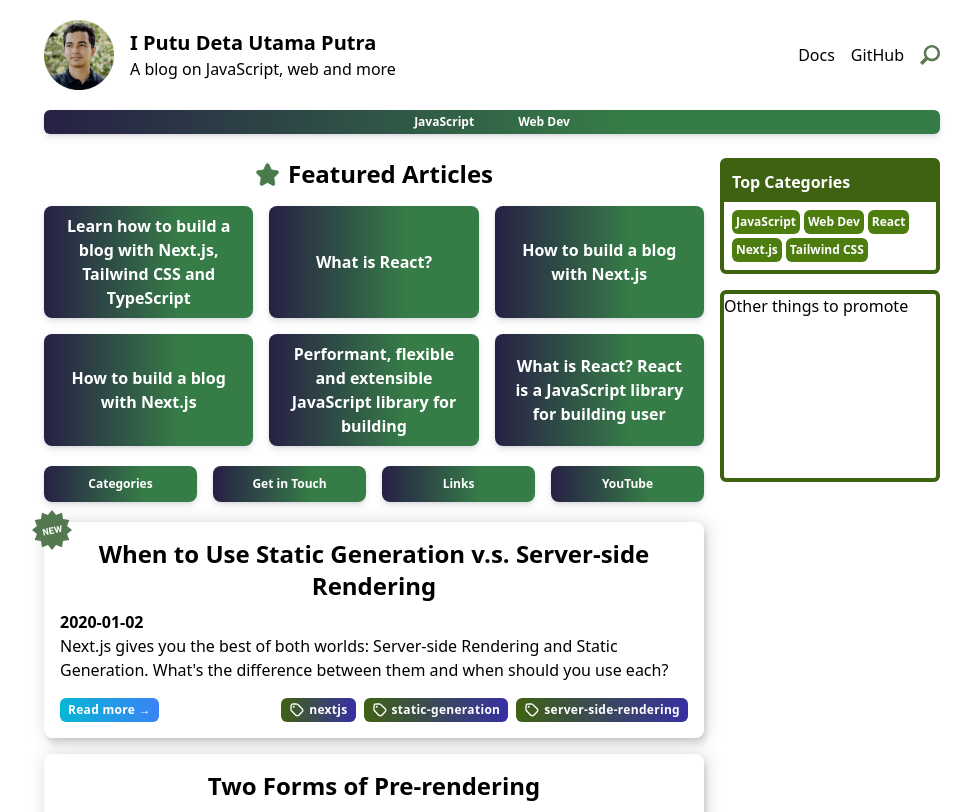
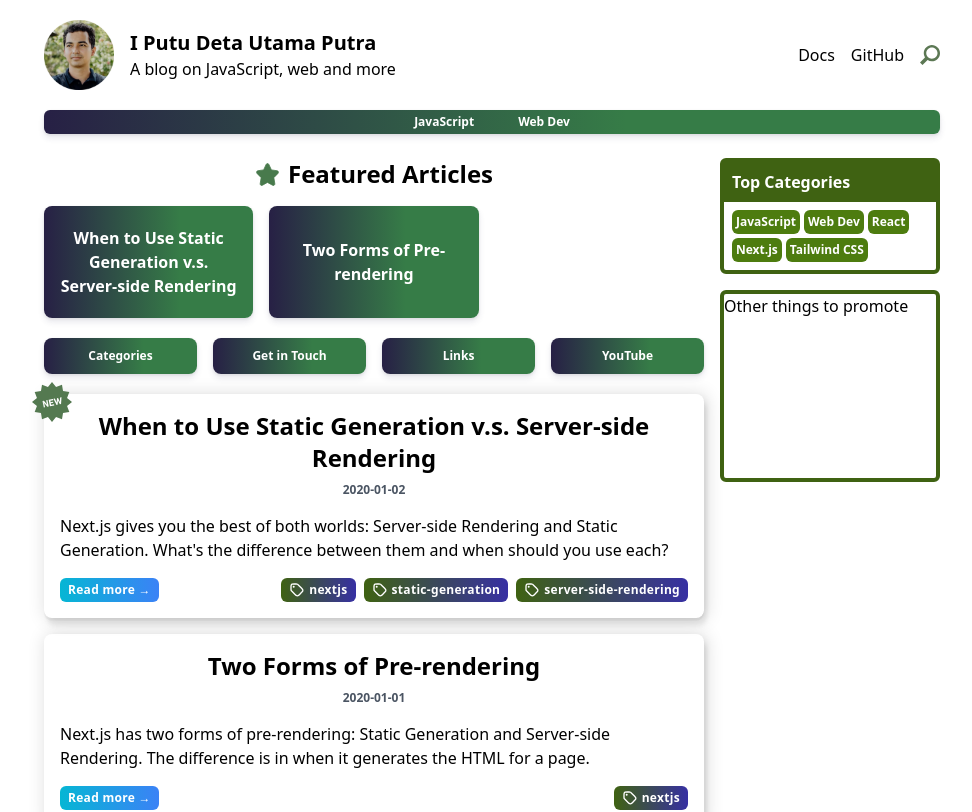
Before and after one commit to detautama/detautama.github.io, a Next.js app: page / in a window 1280 px wide. Shown: the top 812 px of the page, without its empty margins (148-1120 px from the left). Built offline with nearby package versions, Linux system fonts and the light colour scheme.

Commit message:
add featured articles functionality, update article data structure to include featured flag, and enhance article display with tags as links

```diff
--- a/app/articles/[articleId]/page.tsx
+++ b/app/articles/[articleId]/page.tsx
@@ -1,4 +1,5 @@
 import { getAllArticleIds, getArticleData } from "@/app/lib/articles";
+import Link from "next/link";
 import Markdown from "react-markdown";
 
 export default async function Page({
@@ -14,26 +15,30 @@ export default async function Page({
     <div>
       <h1 className="text-center text-2xl font-bold">{artileData.title}</h1>
       <div className="mb-5" />
-      <div className="flex items-center justify-center gap-2 text-center">
-        <time className="text-gray-500">{artileData.date}</time> •
-        {artileData.tags
-          .split(",")
-          .map((string) => string.trim())
-          .map((tag) => (
-            <span
-              key={tag}
-              className="rounded-md bg-gradient-to-r from-lime-800 to-indigo-800 px-2 py-1 text-xs font-bold tracking-wide text-white"
-            >
-              {tag}
-            </span>
-          ))}
-      </div>
       <div className="mb-5" />
       <div className="text-center text-gray-500">{artileData.description}</div>
       <div className="mb-5" />
       <article>
         <Markdown>{artileData.content}</Markdown>
       </article>
+      <div className="mb-5" />
+      <div className="flex items-center justify-between">
+        <time className="text-gray-500">{artileData.date}</time>
+        <div className="flex items-center justify-center gap-2 text-center">
+          {artileData.tags
+            .split(",")
+            .map((string) => string.trim())
+            .map((tag) => (
+              <Link
+                href={`/tag/${tag}`}
+                key={tag}
+                className="rounded-md bg-gradient-to-r from-lime-800 to-indigo-800 px-2 py-1 text-xs font-bold tracking-wide text-white"
+              >
+                {tag}
+              </Link>
+            ))}
+        </div>
+      </div>
     </div>
   );
 }
--- a/app/articles/pre-rendering.md
+++ b/app/articles/pre-rendering.md
@@ -3,6 +3,7 @@ title: "Two Forms of Pre-rendering"
 date: "2020-01-01"
 description: "Next.js has two forms of pre-rendering: Static Generation and Server-side Rendering. The difference is in when it generates the HTML for a page."
 tags: "nextjs"
+featured: true
 ---
 
 Next.js has two forms of pre-rendering: **Static Generation** and **Server-side Rendering**. The difference is in **when** it generates the HTML for a page.
--- a/app/articles/ssg-ssr.md
+++ b/app/articles/ssg-ssr.md
@@ -3,6 +3,7 @@ title: "When to Use Static Generation v.s. Server-side Rendering"
 date: "2020-01-02"
 description: "Next.js gives you the best of both worlds: Server-side Rendering and Static Generation. What's the difference between them and when should you use each?"
 tags: "nextjs, static-generation, server-side-rendering"
+featured: true
 ---
 
 We recommend using **Static Generation** (with and without data) whenever possible because your page can be built once and served by CDN, which makes it much faster than having a server render the page on every request.
--- a/app/globals.css
+++ b/app/globals.css
@@ -13,10 +13,6 @@
     0 4px 6px rgba(50, 50, 93, 0.11),
     0 1px 3px rgba(0, 0, 0, 0.08);
   color: white;
-}
-
-.default_bg:hover {
-  scale: 1.03;
 }
 
 .shimmer:hover {
@@ -41,12 +37,3 @@
     3px 8px 4px rgba(0, 0, 0, 0.06),
     2px 1px 17px 2px rgba(0, 0, 0, 0.12);
 }
-
-.post_shadow:hover {
-  box-shadow:
-    0 2.8px 0px rgba(0, 0, 0, 0.034),
-    3px 2px 6px rgba(0, 0, 0, 0.048),
-    3px 8px 4px rgba(0, 0, 0, 0.06),
-    2px 1px 17px 2px rgba(0, 0, 0, 0.12);
-  scale: 1.03;
-}
--- a/app/lib/articles.ts
+++ b/app/lib/articles.ts
@@ -9,6 +9,7 @@ export interface ArticleData {
   description: string;
   content: string;
   tags: string;
+  featured: boolean;
   // eslint-disable-next-line @typescript-eslint/no-explicit-any
   [key: string]: any; // For other frontmatter fields
 }
@@ -40,9 +41,16 @@ export function getSortedArticlesData(): ArticleData[] {
       description: matterResult.data.description,
       content,
       tags: matterResult.data.tags,
+      featured: matterResult.data.featured,
       ...(matterResult.data as Omit<
         ArticleData,
-        "id" | "date" | "description" | "content" | "tags" | "title"
+        | "id"
+        | "date"
+        | "description"
+        | "content"
+        | "tags"
+        | "title"
+        | "featured"
       >),
     };
   });
@@ -74,9 +82,10 @@ export function getArticleData(id: string): ArticleData {
     description: matterResult.data.description,
     content: matterResult.content,
     tags: matterResult.data.tags,
+    featured: matterResult.data.featured,
     ...(matterResult.data as Omit<
       ArticleData,
-      "id" | "date" | "description" | "content" | "tags" | "title"
+      "id" | "date" | "description" | "content" | "tags" | "title" | "featured"
     >),
   };
 }
--- a/app/page.tsx
+++ b/app/page.tsx
@@ -5,10 +5,13 @@ import Markdown from "react-markdown";
 
 export default async function Home() {
   const allArticlesData = getSortedArticlesData();
+  const featuredArticles = allArticlesData.filter(
+    (article) => article.featured
+  );
 
   return (
     <div>
-      <FeaturedArticles />
+      <FeaturedArticles featuredArticles={featuredArticles} />
       <div className="mb-5" />
       <AdditionalLinks />
       <div className="mb-5" />
@@ -17,7 +20,9 @@ export default async function Home() {
   );
 }
 
-const FeaturedArticles = () => {
+const FeaturedArticles: React.FC<{ featuredArticles: ArticleData[] }> = ({
+  featuredArticles,
+}) => {
   return (
     <div>
       <div className="mb-4 flex items-center justify-center gap-2">
@@ -30,44 +35,13 @@ const FeaturedArticles = () => {
         <h3 className="text-center text-2xl font-bold">Featured Articles</h3>
       </div>
       <div id="featured-article" className="grid grid-cols-3 gap-4">
-        <Link href="/articles/1">
-          <div className="default_bg flex h-28 items-center justify-center rounded-lg p-4 text-center font-bold">
-            <article>
-              Learn how to build a blog with Next.js, Tailwind CSS and
-              TypeScript
-            </article>
-          </div>
-        </Link>
-        <Link href="/articles/2">
-          <div className="default_bg flex h-28 items-center justify-center rounded-lg p-4 text-center font-bold">
-            <article>What is React?</article>
-          </div>
-        </Link>
-        <Link href="/articles/3">
-          <div className="default_bg flex h-28 items-center justify-center rounded-lg p-4 text-center font-bold">
-            <article>How to build a blog with Next.js</article>
-          </div>
-        </Link>
-        <Link href="/articles/1">
-          <div className="default_bg flex h-28 items-center justify-center rounded-lg p-4 text-center font-bold">
-            <article>How to build a blog with Next.js</article>
-          </div>
-        </Link>
-        <Link href="/articles/2">
-          <div className="default_bg flex h-28 items-center justify-center rounded-lg p-4 text-center font-bold">
-            <article>
-              Performant, flexible and extensible JavaScript library for
-              building
-            </article>
-          </div>
-        </Link>
-        <Link href="/articles/3">
-          <div className="default_bg flex h-28 items-center justify-center rounded-lg p-4 text-center font-bold">
-            <article>
-              What is React? React is a JavaScript library for building user
-            </article>
-          </div>
-        </Link>
+        {featuredArticles.map(({ id, title }) => (
+          <Link href={`/articles/${id}`} key={id} className="hover:scale-110">
+            <div className="default_bg flex h-28 items-center justify-center rounded-lg p-4 text-center font-bold">
+              <article>{title}</article>
+            </div>
+          </Link>
+        ))}
       </div>
     </div>
   );
@@ -122,7 +96,9 @@ const Articles: React.FC<{ allArticlesData: ArticleData[] }> = ({
                 {title}
               </h1>
             </Link>
-            <p className="font-bold">{date} </p>
+            <p className="mb-4 text-center text-xs font-bold text-gray-600">
+              {date}{" "}
+            </p>
             <Markdown>{description}</Markdown>
             <div className="mb-4" />
             <div className="flex justify-between">
```
